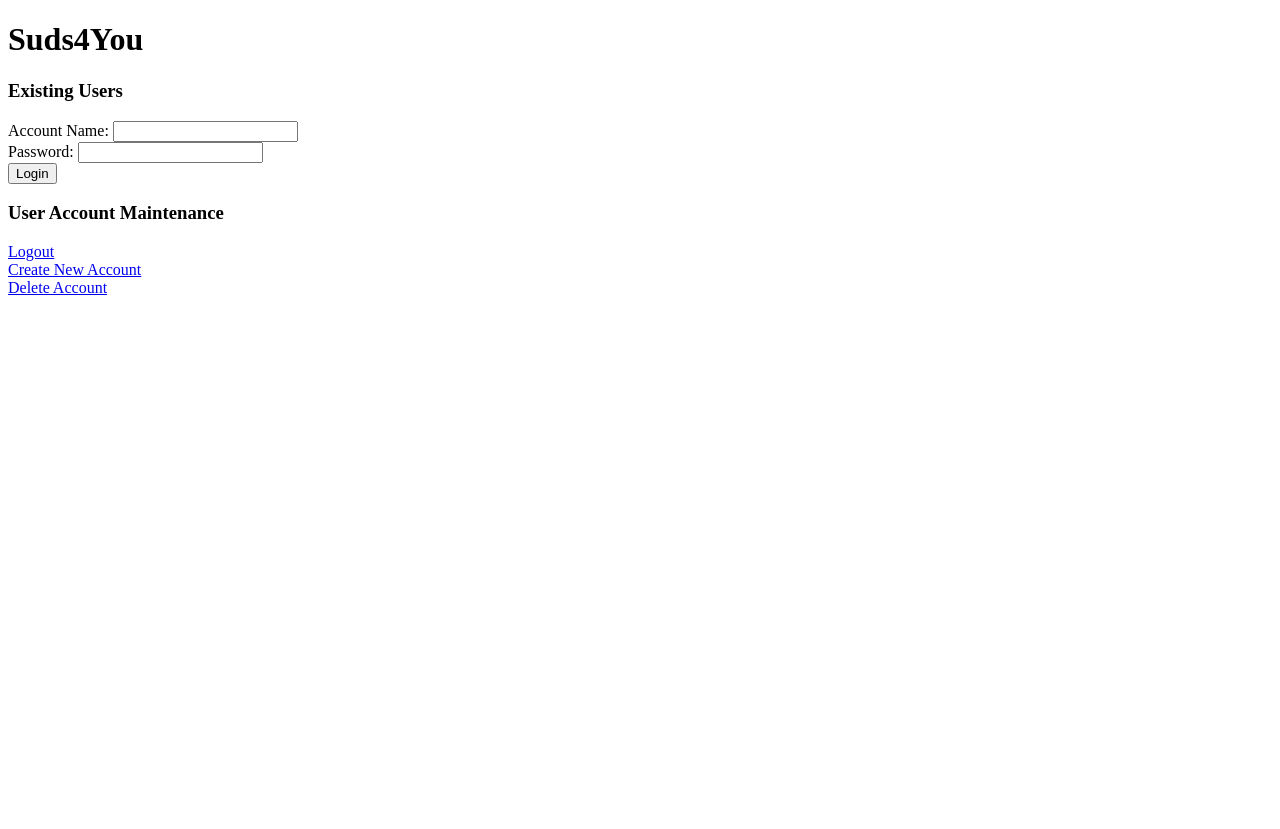
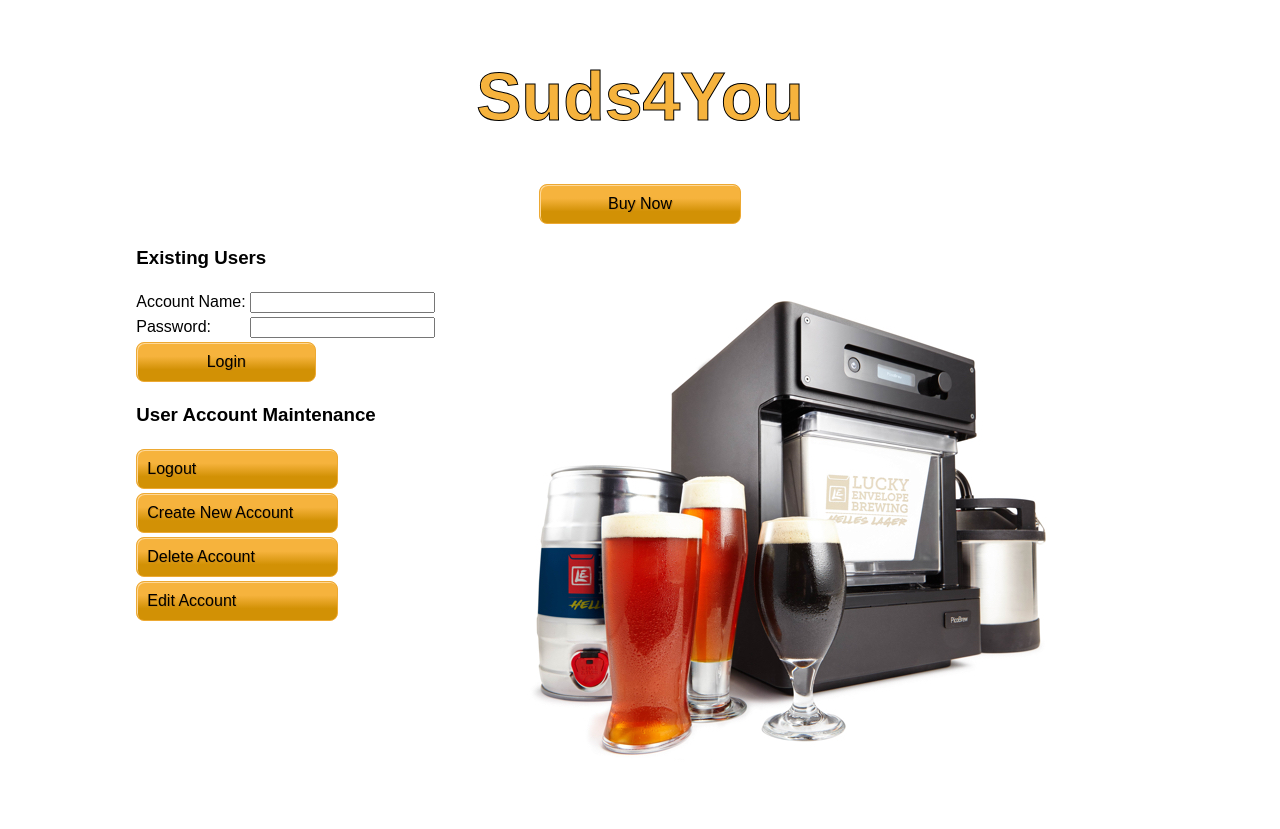
Before and after one commit to mcastrigno/suds, a plain HTML site: page WebContent/index.html in a window 1280 px wide. Before the commit the page ends 800 px from the top, so only its background shows below. Drawn offline with Linux system fonts and the light colour scheme.

Commit message:
updated index  and product page
updated index  and product page
index is now a "home" or landing page and has a "edit account" button
product page has product, prices
style sheet has a fancy css button if you want to use that on other pages

```diff
--- a/WebContent/index.html
+++ b/WebContent/index.html
@@ -2,21 +2,31 @@
 <html>
 <head>
 <meta charset="UTF-8">
+<link rel="shortcut icon" href="favicon.ico" type="image/x-icon">
+<link rel="stylesheet" href="style.css">
 <title>Suds4You</title>
 </head>
 <body>
-<h1>Suds4You</h1>
-      <h3>Existing Users</h3>
+<div align="center"/>
+<table>
+<tr><td colspan ="3"><div align=center><h1>Suds4You</h1></div></td></tr>
+<tr><td colspan ="3"><div align=center><a class ="buttonStyle2" href="Product.html">Buy Now</div></td></tr>
+      <tr><td colspan ="2"><h3>Existing Users</h3></td>
+	  <td rowspan = "10"> <img src=suds_rev2.jpg></td></tr>
+	  <tr><td>
       <form action="LoginServlet" method="POST">
-         Account Name: <input type="text" name="account_name">
-         <br />
-         Password: <input type="password" name="password" />
-         <br />
-         <input type="submit" value="Login" />
+         Account Name: </td><td><input type="text" name="account_name"></td></tr>
+         <tr><td>Password:</td> <td><input type="password" name="password" /></td></tr>
+
+        <tr><td colspan = "2"> <input class ="buttonStyle2" type="submit" value="Login" /></td></tr>
       </form>
-      <h3>User Account Maintenance</h3>
-      <a href="LogoutServlet">Logout</a> <br />
-	  <a href="CreateNewAccount.html">Create New Account</a> <br />
- 	  <a href="DeleteAccountServlet">Delete Account</a> <br />
+      <tr><td  colspan = "2"><h3>User Account Maintenance</h3></td></tr>
+      <tr><td colspan = "2"><a class ="buttonStyle2" href="LogoutServlet">Logout</a> </td></tr>
+	  <tr><td colspan = "2"><a class ="buttonStyle2" href="CreateNewAccount.html">Create New Account</a> </td></tr>
+ 	  <tr><td colspan = "2"><a class ="buttonStyle2" href="DeleteAccountServlet">Delete Account</a> </td></tr>
+	  <tr><td colspan = "2"><a class ="buttonStyle2" href="EditAccount.html">Edit Account</a></td></tr>
+	  <tr><td colspan = "2"><div  style="height: 200px;"></div></td></tr>
+</table>
+
 </body>
 </html>
--- /dev/null
+++ b/WebContent/style.css
@@ -0,0 +1,54 @@
+body{
+	font-family:Arial;
+}
+h1{
+	color:#f6b33d;
+	 -webkit-text-stroke-width: 1px;
+	 -webkit-text-stroke-color: black;
+	 font-size:68px;
+}
+.buttonStyle1{
+	font-size : 18px;
+
+}
+div.desc {
+    width:200px;
+    margin: auto;
+
+}
+
+
+.buttonStyle2 {
+	font-size:16px;
+	font-family:Arial;
+	font-weight:normal;
+	-moz-border-radius:8px;
+	-webkit-border-radius:8px;
+	border-radius:8px;
+	border:1px solid #eda933;
+	padding:10px 10px;
+	width:180px;
+	text-decoration:none;
+	background:-moz-linear-gradient( center top, #f6b33d 35%, #d29105 70% );
+	background:-ms-linear-gradient( top, #f6b33d 35%, #d29105 70% );
+	filter:progid:DXImageTransform.Microsoft.gradient(startColorstr='#f6b33d', endColorstr='#d29105');
+	background:-webkit-gradient( linear, left top, left bottom, color-stop(35%, #f6b33d), color-stop(70%, #d29105) );
+	background-color:#f6b33d;
+	color:#000000;
+	display:inline-block;
+	text-shadow:1px 1px 0px #cd8a15;
+ 	-webkit-box-shadow:inset 1px 1px 0px 0px #fed897;
+ 	-moz-box-shadow:inset 1px 1px 0px 0px #fed897;
+ 	box-shadow:inset 1px 1px 0px 0px #fed897;
+}.css_btn_class:hover {
+	background:-moz-linear-gradient( center top, #d29105 35%, #f6b33d 70% );
+	background:-ms-linear-gradient( top, #d29105 35%, #f6b33d 70% );
+	filter:progid:DXImageTransform.Microsoft.gradient(startColorstr='#d29105', endColorstr='#f6b33d');
+	background:-webkit-gradient( linear, left top, left bottom, color-stop(35%, #d29105), color-stop(70%, #f6b33d) );
+	background-color:#d29105;
+}.css_btn_class:active {
+	position:relative;
+	top:1px;
+}
+
+/* This css button was generated by css-button-generator.com */
```
Also changed, not shown: WebContent/Product.html (added, +49 -0 lines), WebContent/Jacksass.png (added), WebContent/american.jpg (added), WebContent/beerarmy.jpg (added), WebContent/favicon.ico (added), WebContent/grobenbart.jpg (added), WebContent/pagosa.png (added), WebContent/rooftop.jpg (added), WebContent/rouge.jpg (added), WebContent/suds_rev2.jpg (added), WebContent/suds_rev3.jpg (added).
